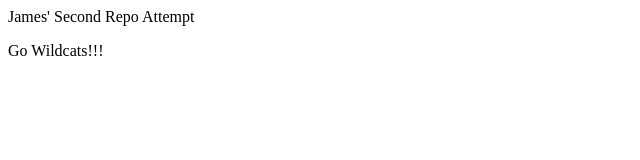
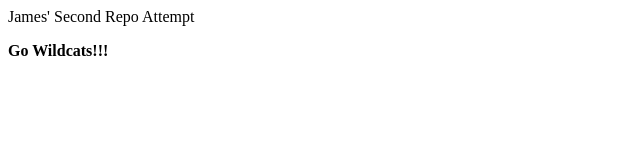
Before and after one commit to wildfirez98/my-second-project, a plain HTML site: page index.html in a window 1280 px wide. Shown: the full height of the page, 0-640 px from the left. Drawn offline with Linux system fonts and the light colour scheme.

Commit message:
Second push

```diff
--- a/index.html
+++ b/index.html
@@ -1,2 +1,3 @@
 <h>James' Second Repo Attempt</h>
-<p>Go Wildcats!!!</p>
+<title>How about this second attempt?</title>
+<p><b>Go Wildcats!!!</b></p>
```
